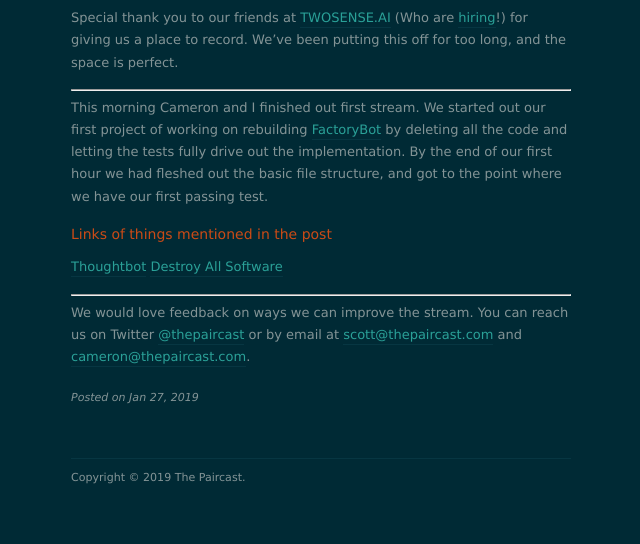
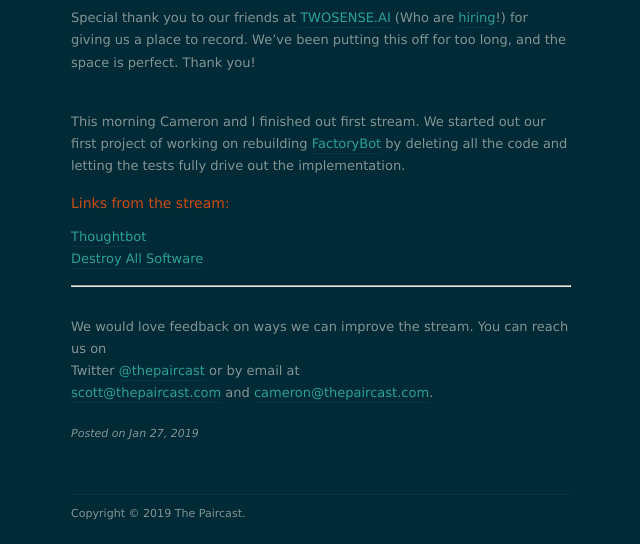
Before and after one commit to ThePaircast/thepaircast.github.io, a Jekyll site: the page built from _posts/2019-01-27-the-paircast-episode-1.markdown, in a window 1280 px wide. Shown: the part 498-1042 px from the top of the page, without its empty margins (319-959 px from the left). Built offline with Jekyll 4.4.1, drawn with Linux system fonts in a browser that asks for light colours; nearby versions of some CDN libraries; before the commit the page ends 1006 px from its top, so only the background shows below that.

Commit message:
Update blog post

```diff
--- a/_posts/2019-01-27-the-paircast-episode-1.markdown
+++ b/_posts/2019-01-27-the-paircast-episode-1.markdown
@@ -7,20 +7,22 @@
 
 {% include youtubePlayer.html id="d2Su6qqJRhM" %}
 
-Special thank you to our friends at [TWOSENSE.AI](https://www.twosense.ai) (Who are [hiring](https://www.twosense.ai/jobs/)!) for giving us a place to record. We've been putting this off for too long, and the space is perfect.
+Special thank you to our friends at [TWOSENSE.AI](https://www.twosense.ai) (Who are [hiring](https://www.twosense.ai/jobs/)!) for giving us a place to record.
+We've been putting this off for too long, and the space is perfect. Thank you!
+<br/>
+<br/>
 
+This morning Cameron and I finished out first stream. We started out our first project of working on rebuilding
+[FactoryBot](https://github.com/thoughtbot/factory_bot) by deleting all the code and letting the tests fully drive out the implementation.
+
+<h3>Links from the stream:</h3>
+[Thoughtbot](https://thoughtbot.com/)<br/>
+[Destroy All Software](https://www.destroyallsoftware.com/screencasts)
+<br/>
 <hr/>
-
-This morning Cameron and I finished out first stream. We started out our first
-project of working on rebuilding [FactoryBot](https://github.com/thoughtbot/factory_bot) by deleting all the code and letting the tests fully drive out the implementation. By the end of our first hour we had fleshed out the
-basic file structure, and got to the point where we have our first passing test.
-
-<h3>Links of things mentioned in the post</h3>
-[Thoughtbot](https://thoughtbot.com/)
-[Destroy All Software](https://www.destroyallsoftware.com/screencasts)
-
-<hr/>
+<br/>
 We would love feedback on ways we can improve the stream. You can reach us on
-Twitter [@thepaircast](https://twitter.com/thepaircast) or by email at
+<br/>
+Twitter [@thepaircast](https://twitter.com/thepaircast) or by email at<br/>
 [scott@thepaircast.com](mailto:scott@thepaircast.com) and
 [cameron@thepaircast.com](mailto:cameron@thepaircast.com).
```
